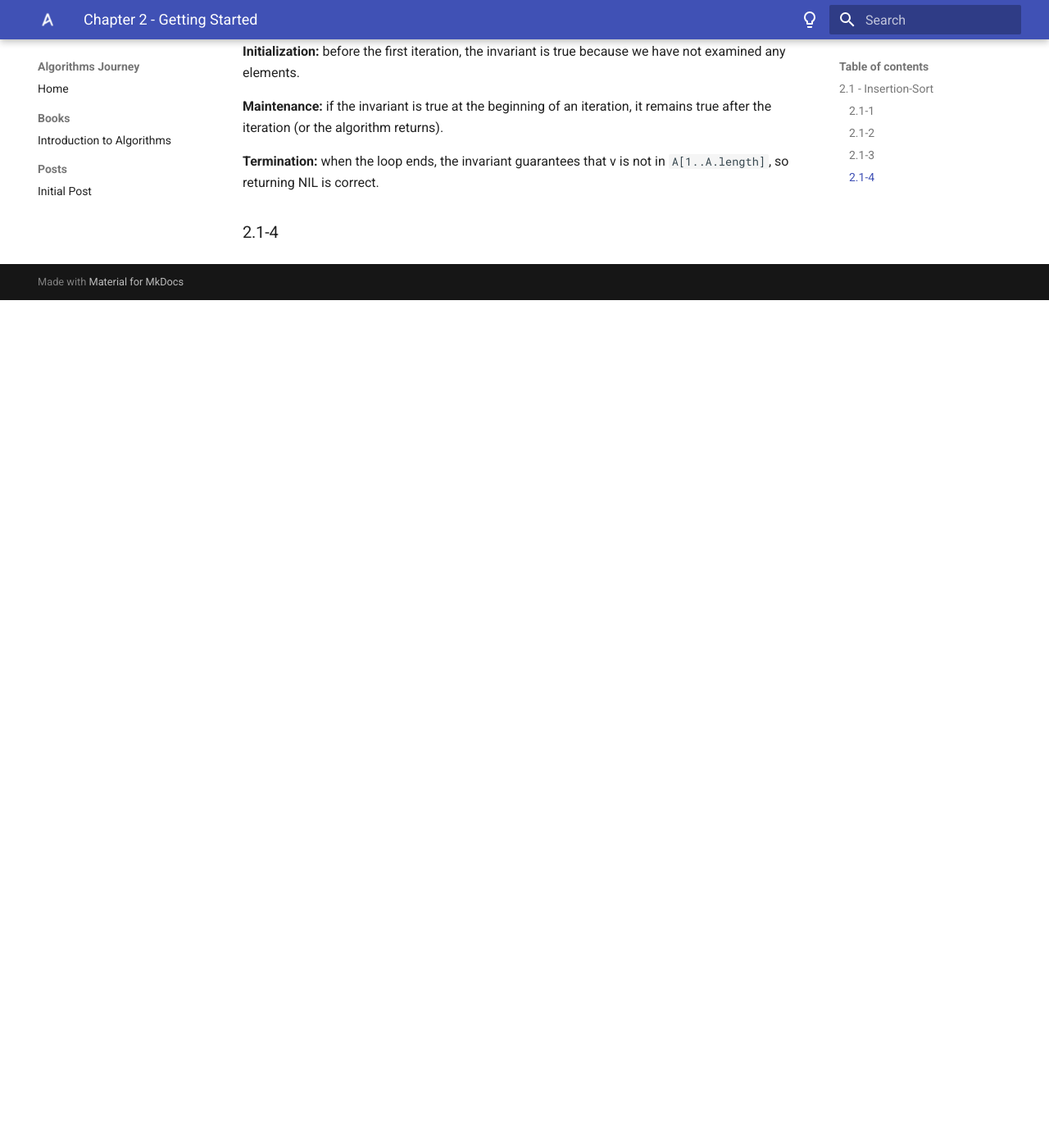
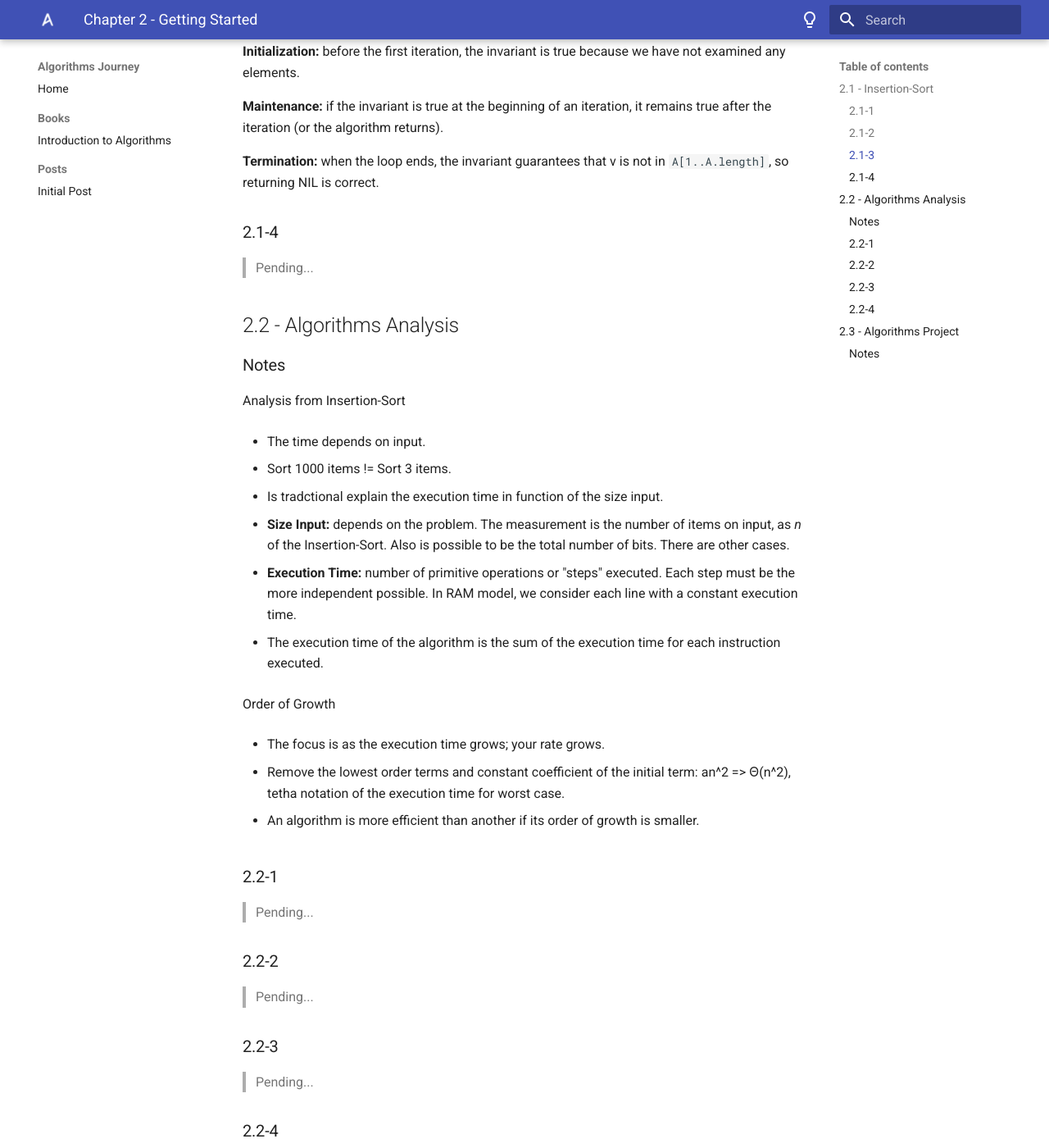
Before and after one commit to abraao-reyys/algorithms-journey, an MkDocs documentation site: the page built from docs/books/clrs/chapter-02.md, in a window 1280 px wide and 1400 px high, scrolled down 1595 px. Shown: the whole window at 82% size. Built offline with MkDocs 1.6.1 and Material for MkDocs 9.7.7, drawn with Linux system fonts in a browser that asks for light colours; before the commit the page ends 1961 px from its top, so only the background shows below that; some of the changed text lies outside the part shown.

Commit message:
chapter 2: 2.2 and 2.3

```diff
--- a/docs/books/clrs/chapter-02.md
+++ b/docs/books/clrs/chapter-02.md
@@ -83,3 +83,59 @@ LINEAR-SEARCH(A, v)
 **Termination:** when the loop ends, the invariant guarantees that v is not in `A[1..A.length]`, so returning NIL is correct.
 
 ### 2.1-4
+
+> Pending...
+
+## 2.2 - Algorithms Analysis
+
+### Notes
+
+Analysis from Insertion-Sort
+
+- The time depends on input.
+
+- Sort 1000 items != Sort 3 items.
+
+- Is tradctional explain the execution time in function of the size input.
+
+- **Size Input:** depends on the problem. The measurement is the number of items on input, as *n* of the Insertion-Sort. Also is possible to be the total number of bits. There are other cases.
+
+- **Execution Time:** number of primitive operations or "steps" executed. Each step must be the more independent possible. In RAM model, we consider each line with a constant execution time.
+
+- The execution time of the algorithm is the sum of the execution time for each instruction executed.
+
+Order of Growth
+
+- The focus is as the execution time grows; your rate grows.
+
+- Remove the lowest order terms and constant coefficient of the initial term: an^2 => Θ(n^2), tetha notation of the execution time for worst case.
+
+- An algorithm is more efficient than another if its order of growth is smaller.
+
+### 2.2-1
+
+> Pending...
+
+### 2.2-2
+
+> Pending...
+
+### 2.2-3
+
+> Pending...
+
+### 2.2-4
+
+> Pending...
+
+## 2.3 - Algorithms Project
+
+### Notes
+
+The Divider to Conquer Approach
+
+- There are many recursive algorithms. In general, they follow the "Divider to Conquer" approach: break the problem down into smaller problems and then combine the solutions to create a solution to the original problem.
+
+- Three steps: **division, conquer and combination**.
+
+- Here we use the Merge-Sorting.
```
